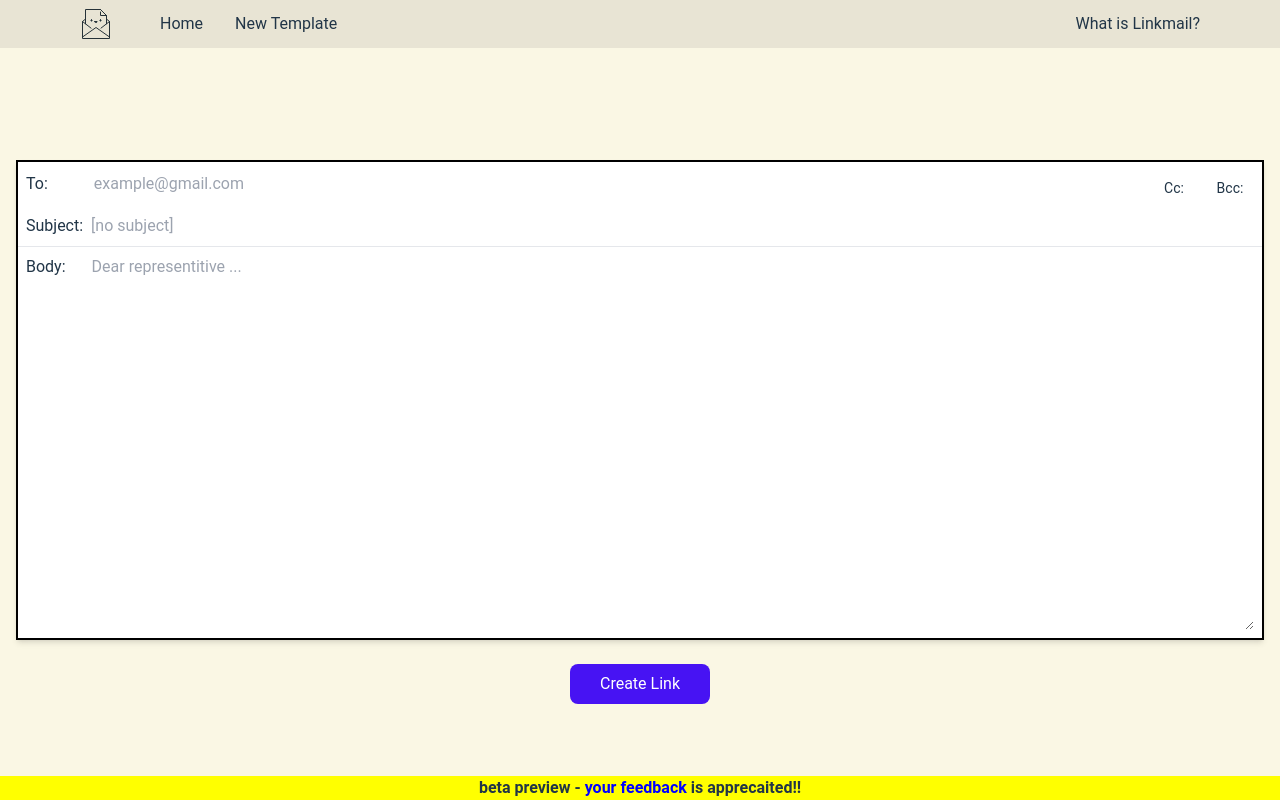
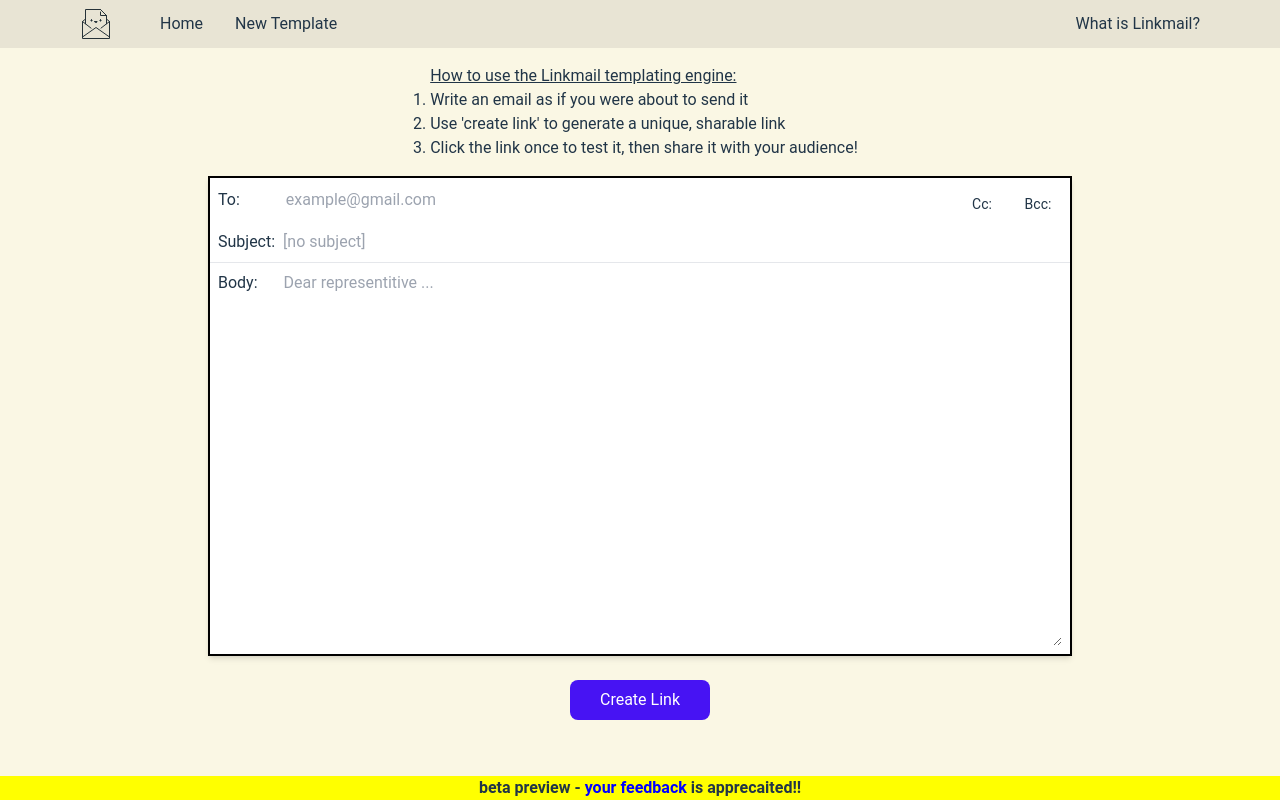
Before and after one commit to noalbalint/linkmail, a Vue app: page /create in a window 1280 px wide. Built offline with nearby package versions, Linux system fonts and the light colour scheme.

Commit message:
add more context to Create page

```diff
--- a/src/App.vue
+++ b/src/App.vue
@@ -1,7 +1,7 @@
 <template>
   <div class="flex h-full min-h-screen flex-col items-center">
     <NavBar />
-    <router-view class="p-4 max-w-7xl py-8" />
+    <router-view class="p-4 max-w-7xl" />
     <span class="beta-banner">beta preview - <a
         target="_blank"
         href="https://linkmail.co/consume?mailcode=6x4ChBKrQ9pXzcVudSQe"
--- a/src/components/NavBar.vue
+++ b/src/components/NavBar.vue
@@ -1,5 +1,5 @@
 <template>
-  <div class="nav-bar px-2 md:px-16">
+  <div class="nav-bar px-2 lg:px-16">
     <!-- Left side menu -->
     <section v-if="isLargeScreen">
       <div class="flex items-center">
--- a/src/pages/Create.vue
+++ b/src/pages/Create.vue
@@ -1,7 +1,13 @@
 <template>
-  <div class="max-w-5xl lg:pt-12 w-full flex flex-col items-center">
+  <div class="max-w-4xl w-full flex flex-col items-center">
+    <ul class="list-decimal pb-4 pl-2">
+      <p class="underline text-left">How to use the Linkmail templating engine:</p>
+      <li>Write an email as if you were about to send it</li>
+      <li>Use 'create link' to generate a unique, sharable link</li>
+      <li>Click the link once to test it, then share it with your audience!</li>
+    </ul>
     <DraftEmail
-      class="mb-6 lg:mt-16"
+      class="mb-6"
       v-model="mailtoLink"
     />
 
```
Also changed, not shown: src/tailwind.css.
